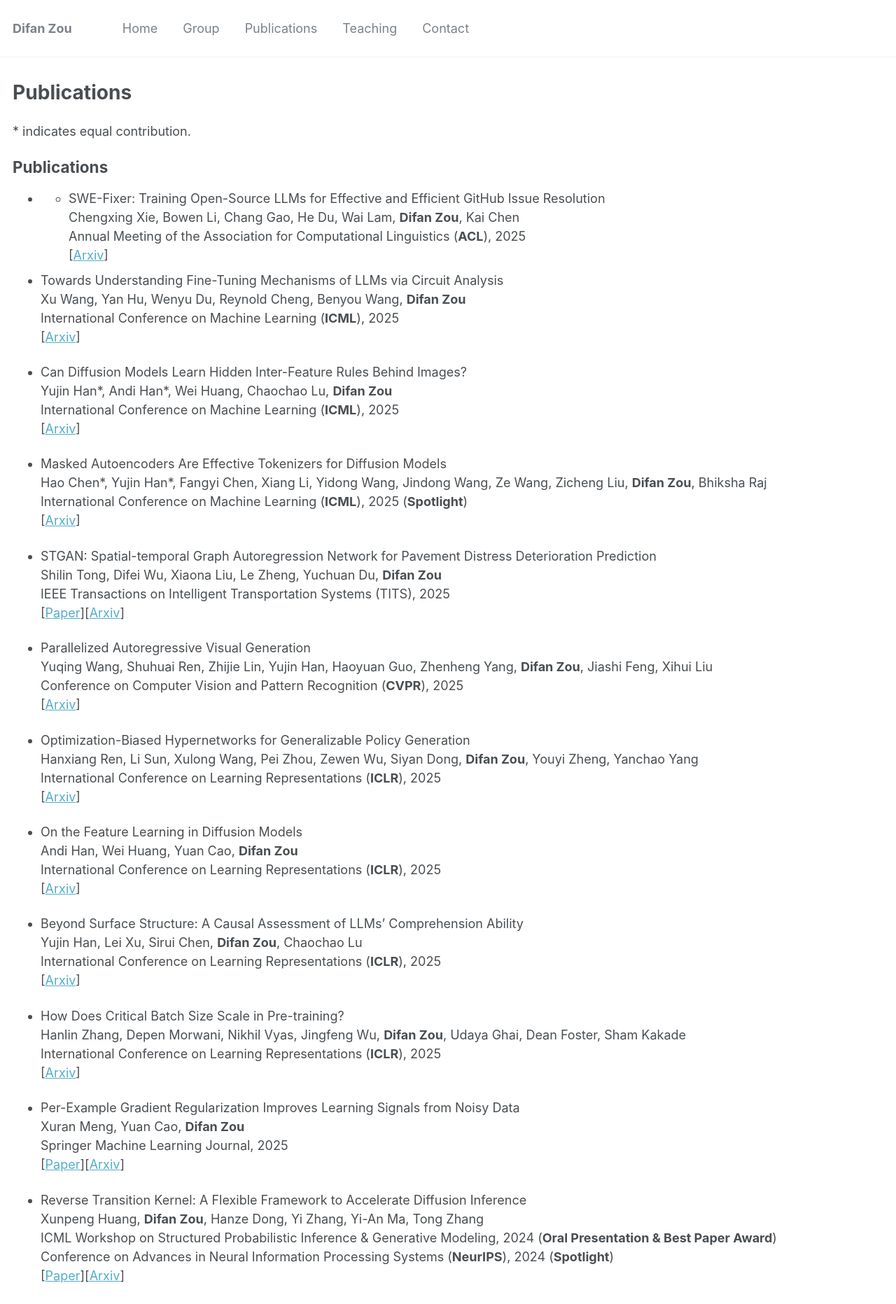
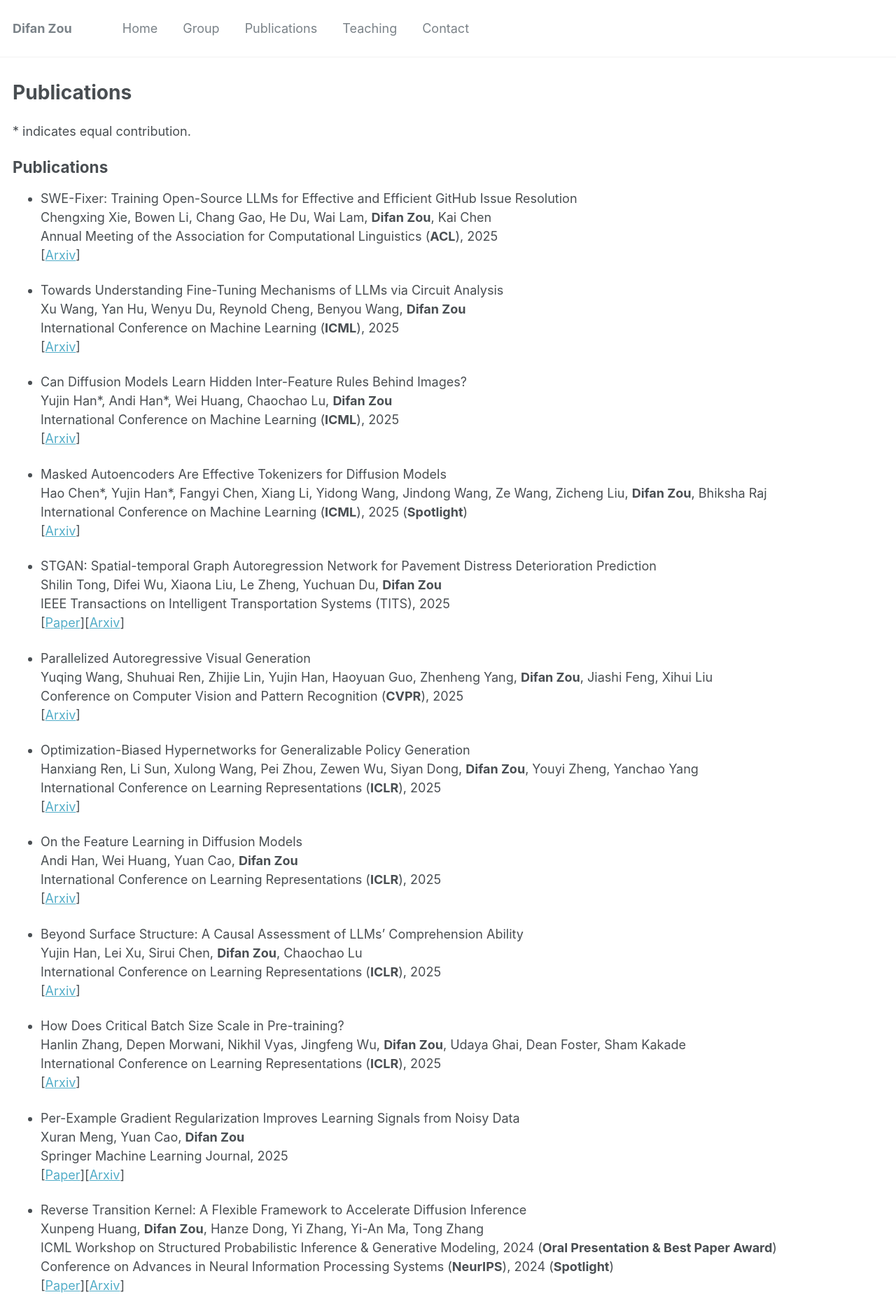
Before and after one commit to difanzou/difanzou.github.io, a Jekyll site: the page built from _pages/publications.md, in a window 1280 px wide. Shown: the top 1863 px of the page at 70% size. Built offline with Jekyll 4.4.1, drawn with Linux system fonts in a browser that asks for light colours.

```diff
--- a/_pages/publications.md
+++ b/_pages/publications.md
@@ -9,7 +9,7 @@
 
 ## Publications
 
-* * SWE-Fixer: Training Open-Source LLMs for Effective and Efficient GitHub Issue Resolution\
+* SWE-Fixer: Training Open-Source LLMs for Effective and Efficient GitHub Issue Resolution\
 Chengxing Xie, Bowen Li, Chang Gao, He Du, Wai Lam, **Difan Zou**, Kai Chen\
 Annual Meeting of the Association for Computational Linguistics (**ACL**), 2025\
 \[[Arxiv](https://arxiv.org/pdf/2501.05040)\]
```
